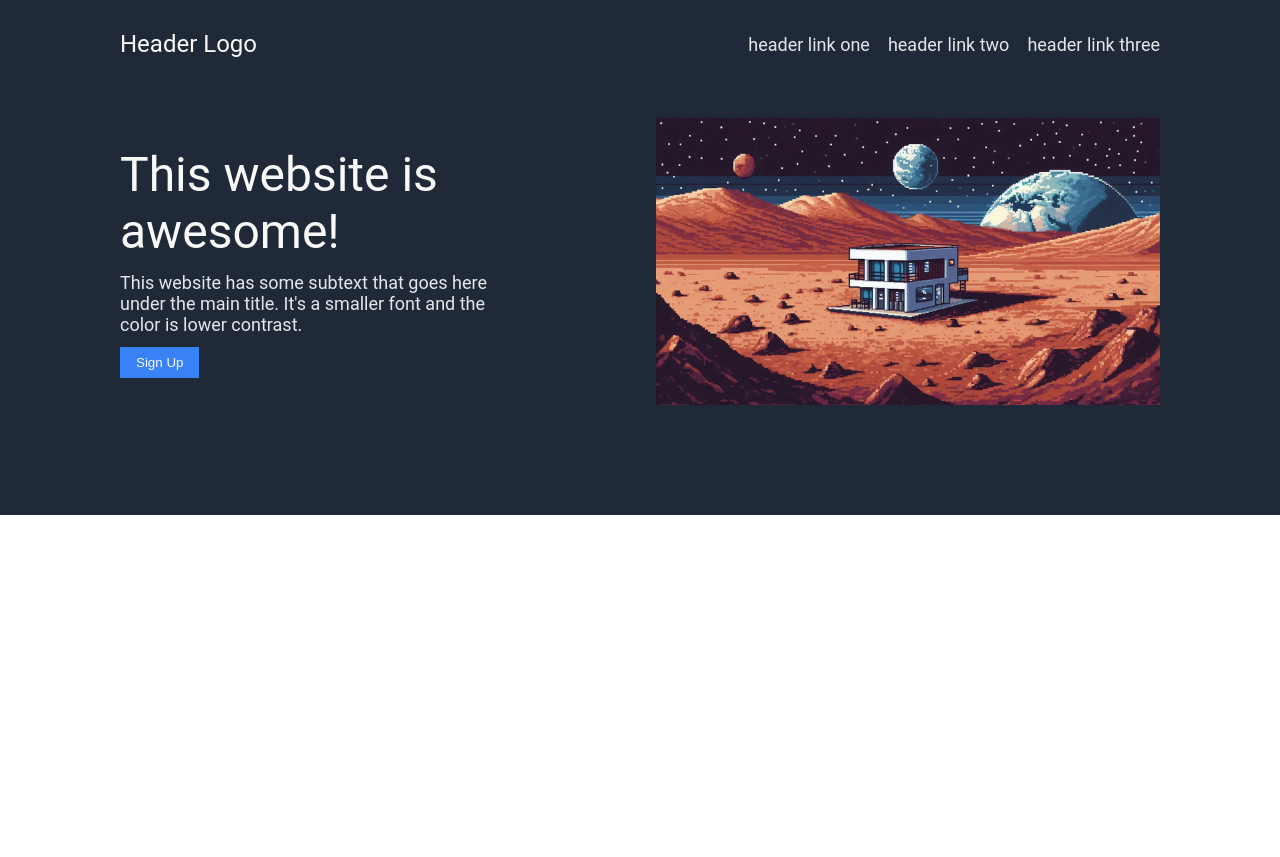
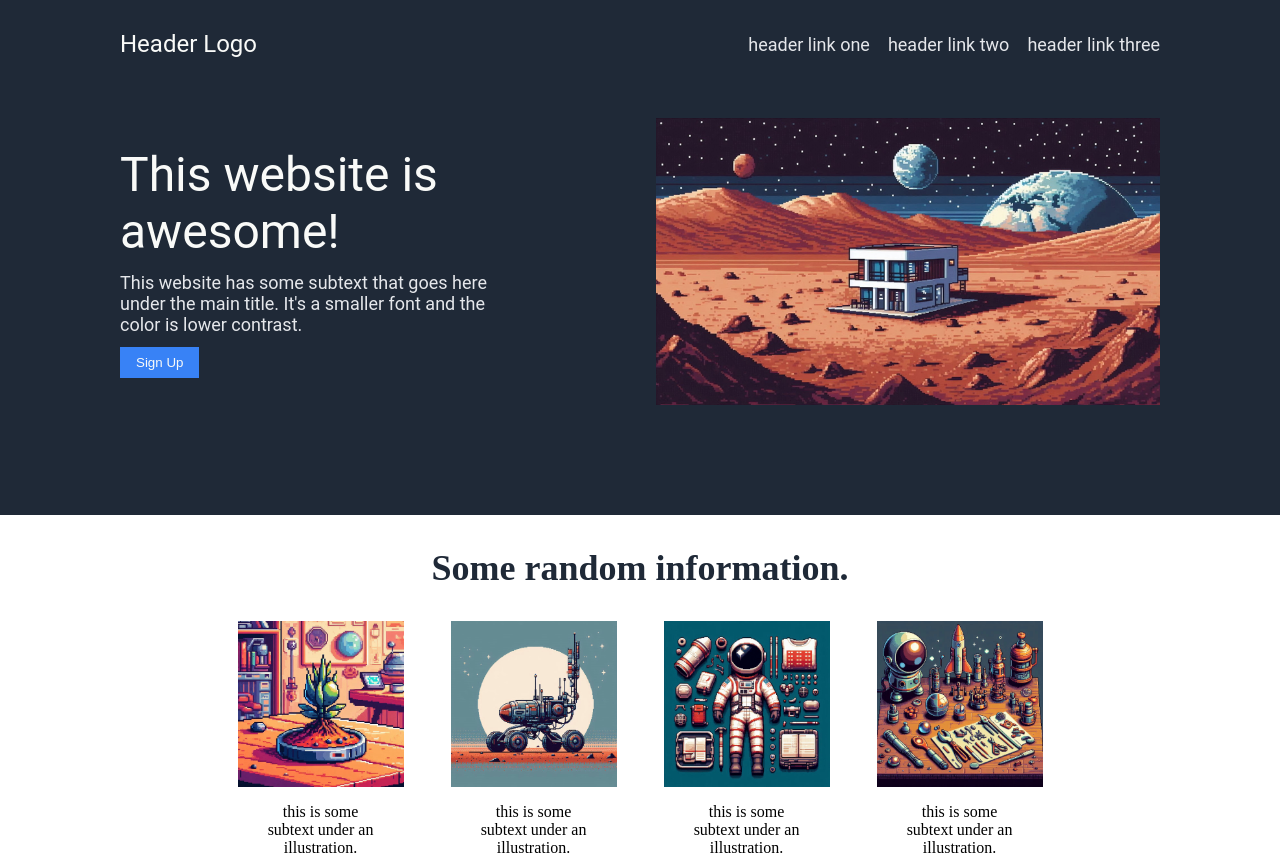
Before and after one commit to dorianthemartian/landing-page, a plain HTML site: page index.html in a window 1280 px wide. Before the commit the page ends 800 px from the top, so only its background shows below. Drawn offline with Linux system fonts and the light colour scheme.

Commit message:
Add info and small photos
Added the info section with the small photos
underneath. It took a long time to figure out,
but the site matches the reference photo. For now
at least.

```diff
--- a/index.html
+++ b/index.html
@@ -32,7 +32,25 @@
         </div>
     </div>
     <div class="info">
-
+        <div class="random">Some random information.</div>
+        <div class="photos">
+            <div class="plant">
+                <img src="./images/Martian Plant.jpg" alt="Pixel art image of a Martian plant." height="166" width="auto">
+                <div class="some">this is some subtext under an illustration.</div>
+            </div>
+            <div class="rover">
+                <img src="./images/Martian Rover.jpg" alt="Pixel art image of a Martian rover." height="166">
+                <div class="some">this is some subtext under an illustration.</div>
+            </div>
+            <div class="suit">
+                <img src="./images/Martian Suit.jpg" alt="Pixel art image of a Martian suit." height="166">
+                <div class="some">this is some subtext under an illustration.</div>
+            </div>
+            <div class="tools">
+                <img src="./images/Martian Tools.jpg" alt="Pixel art image of Martian tools." height="166">
+                <div class="some">this is some subtext under an illustration.</div>
+            </div>
+        </div>
     </div>
     <div class="quote">
 
--- a/style.css
+++ b/style.css
@@ -69,8 +69,29 @@ button {
     padding: 8px 16px;
 }
 
-.info {
+.info,
+.random {
+    text-align: center;
+}
 
+.random {
+    font-size: 36px;
+    font-weight: 900;
+    color: #1F2937;
+    padding: 32px 0;
+}
+
+.photos {
+    display: flex;
+    justify-content: center;
+    margin: 0 220px;
+    gap: 12px;
+
+}
+
+.some {
+    margin-top: 12px;
+    padding: 0 40px;
 }
 
 .quote {
```
